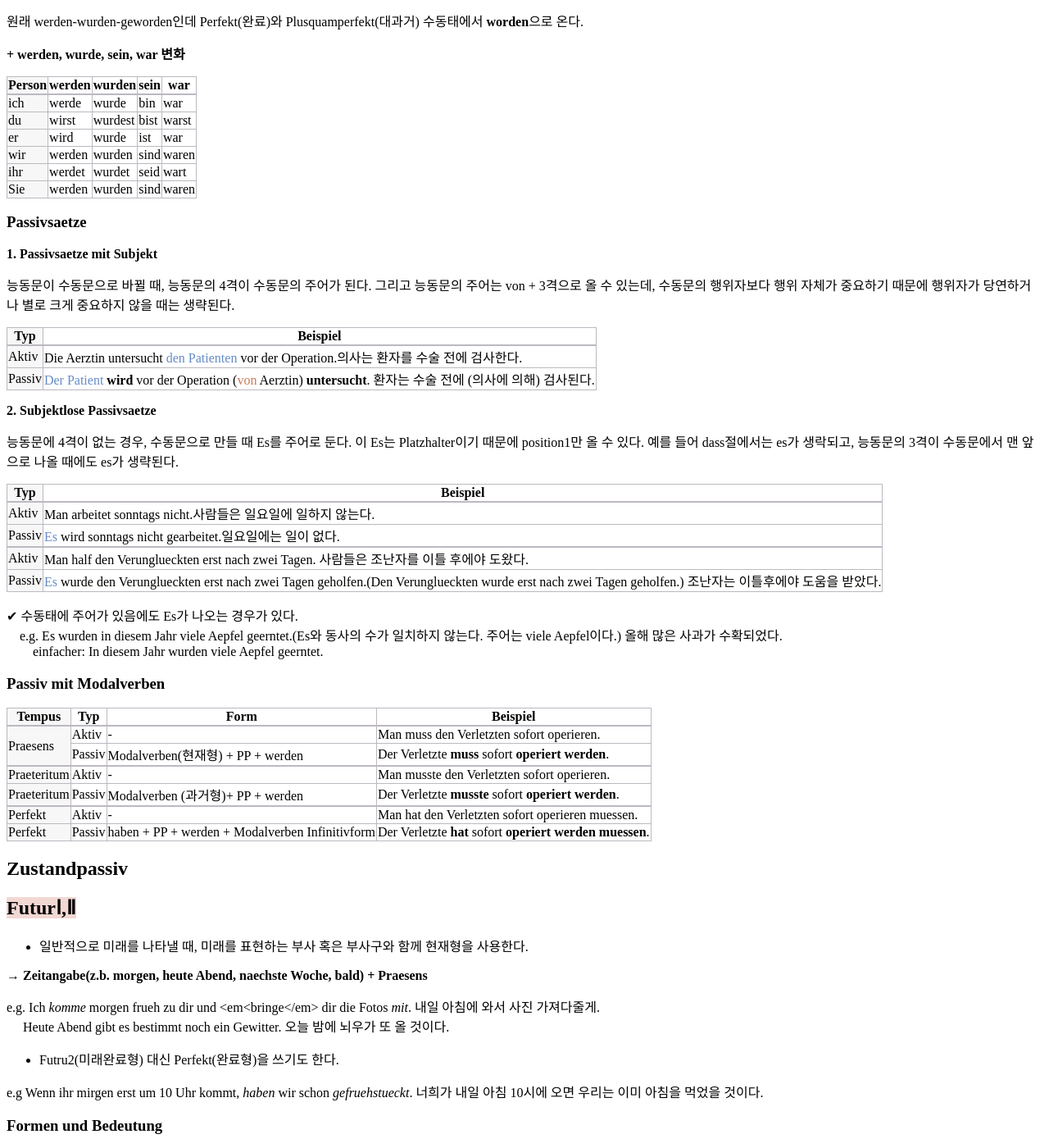
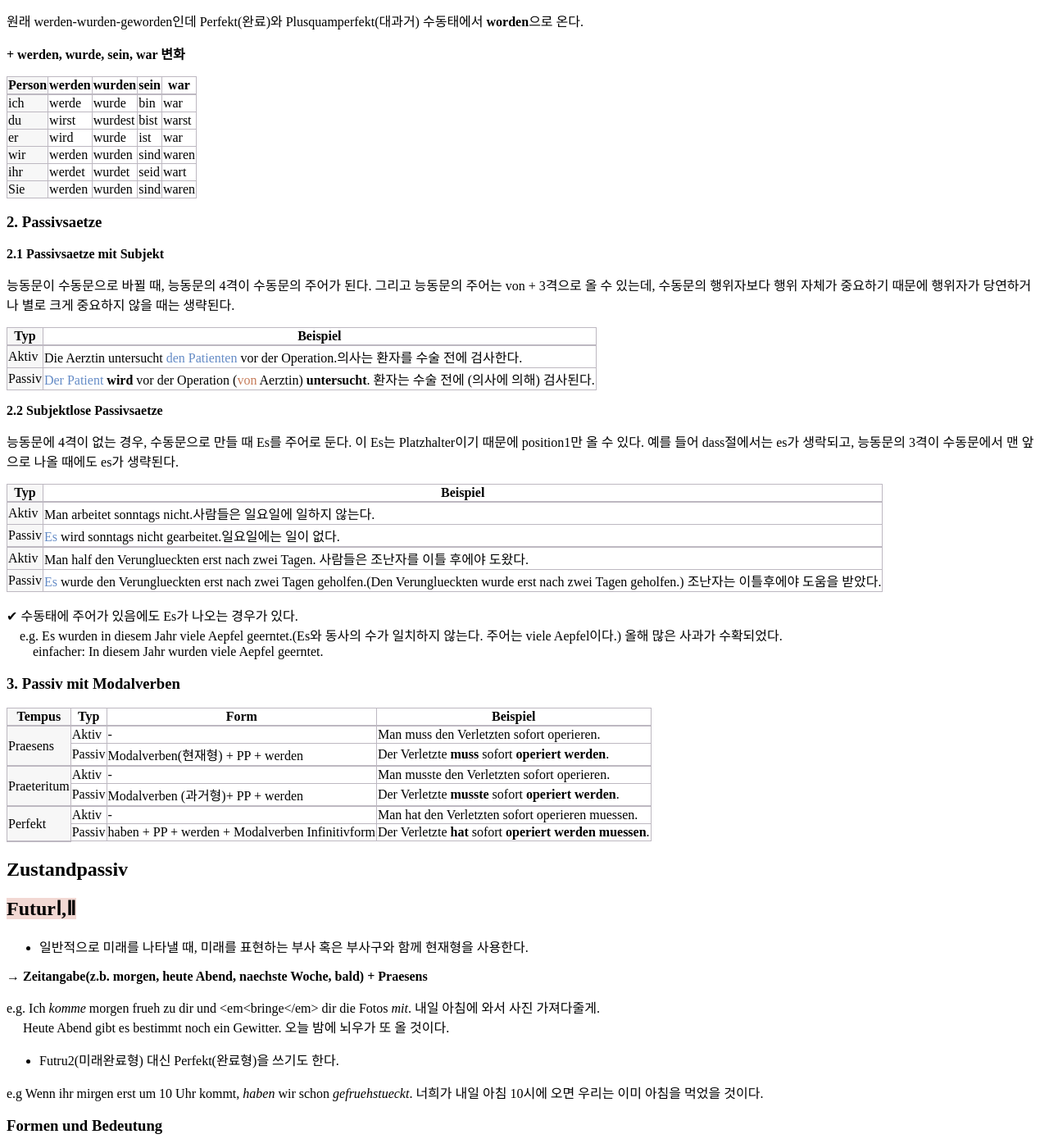
Before and after one commit to finddme/finddme.github.io, a Jekyll site: the page built from _posts/2021-01-24-DeutschGrammtik.md, in a window 1280 px wide and 1400 px high, scrolled down 4347 px. Shown: the whole window at 82% size. Built offline with Jekyll 4.4.1, drawn with Linux system fonts in a browser that asks for light colours; some of the changed text lies outside the part shown.

Commit message:
Update 2021-01-24-DeutschGrammtik.md

```diff
--- a/_posts/2021-01-24-DeutschGrammtik.md
+++ b/_posts/2021-01-24-DeutschGrammtik.md
@@ -297,9 +297,9 @@ Modalverben(화법조동사)는 행동의 태도를 나타내주는 동사라서
  </html>
 
 
-### Passivsaetze
+### 2. Passivsaetze
 
-**1. Passivsaetze mit Subjekt**
+**2.1 Passivsaetze mit Subjekt**
 
 능동문이 수동문으로 바뀔 때, 능동문의 4격이 수동문의 주어가 된다. 그리고 능동문의 주어는 von + 3격으로 올 수 있는데, 수동문의 행위자보다 행위 자체가 중요하기 때문에 행위자가 당연하거나 별로 크게 중요하지 않을 때는 생략된다.
 
@@ -327,7 +327,7 @@ Modalverben(화법조동사)는 행동의 태도를 나타내주는 동사라서
  </html>
 
 
-**2. Subjektlose Passivsaetze**
+**2.2 Subjektlose Passivsaetze**
 
 능동문에 4격이 없는 경우, 수동문으로 만들 때 Es를 주어로 둔다. 이 Es는 Platzhalter이기 때문에 position1만 올 수 있다. 예를 들어 dass절에서는 es가 생락되고, 능동문의 3격이 수동문에서 맨 앞으로 나올 때에도 es가 생략된다.
 
@@ -361,7 +361,7 @@ Modalverben(화법조동사)는 행동의 태도를 나타내주는 동사라서
 
 
 
-### Passiv mit Modalverben
+### 3. Passiv mit Modalverben
 
 
 
@@ -384,10 +384,10 @@ Modalverben(화법조동사)는 행동의 태도를 나타내주는 동사라서
        <tr><th class="line4" bgcolor="#F8F7F9">Tempus</th><th class="line2">Typ</th><th class="line2">Form</th><th class="line2">Beispiel</th></tr>
        <tr><td class="line4" rowspan="2">Praesens</td><td class="line">Aktiv</td><td class="line">-</td><td class="line">Man muss den Verletzten sofort operieren.</td></tr>
        <tr><td class="line2">Passiv</td><td class="line2">Modalverben(현재형) + PP + werden</td><td class="line2">Der Verletzte <strong>muss</strong> sofort <strong>operiert werden</strong>.</td></tr>
-       <tr><td class="line3">Praeteritum</td><td class="line">Aktiv</td><td class="line">-</td><td class="line">Man musste den Verletzten sofort operieren.</td></tr>
-       <tr><td class="line4">Praeteritum</td><td class="line2">Passiv</td><td class="line2">Modalverben (과거형)+ PP + werden</td><td class="line2">Der Verletzte <strong>musste</strong> sofort <strong>operiert werden</strong>.</td></tr>
-       <tr><td class="line3">Perfekt</td><td class="line">Aktiv</td><td class="line">-</td><td class="line">Man hat den Verletzten sofort operieren muessen.</td></tr>
-       <tr><td class="line3">Perfekt</td><td class="line">Passiv</td><td class="line">haben + PP + werden + Modalverben Infinitivform</td><td class="line">Der Verletzte <strong>hat</strong> sofort <strong>operiert werden muessen</strong>.</td></tr>
+       <tr><td class="line4" rowspan="2">Praeteritum</td><td class="line">Aktiv</td><td class="line">-</td><td class="line">Man musste den Verletzten sofort operieren.</td></tr>
+       <tr><td class="line2">Passiv</td><td class="line2">Modalverben (과거형)+ PP + werden</td><td class="line2">Der Verletzte <strong>musste</strong> sofort <strong>operiert werden</strong>.</td></tr>
+       <tr><td class="line4" rowspan="2">Perfekt</td><td class="line">Aktiv</td><td class="line">-</td><td class="line">Man hat den Verletzten sofort operieren muessen.</td></tr>
+       <tr><td class="line">Passiv</td><td class="line">haben + PP + werden + Modalverben Infinitivform</td><td class="line">Der Verletzte <strong>hat</strong> sofort <strong>operiert werden muessen</strong>.</td></tr>
      </table>
  </body>
  </html>
```
Also changed, not shown: other parts of _posts/2021-01-24-DeutschGrammtik.md (+1 -1 lines).
